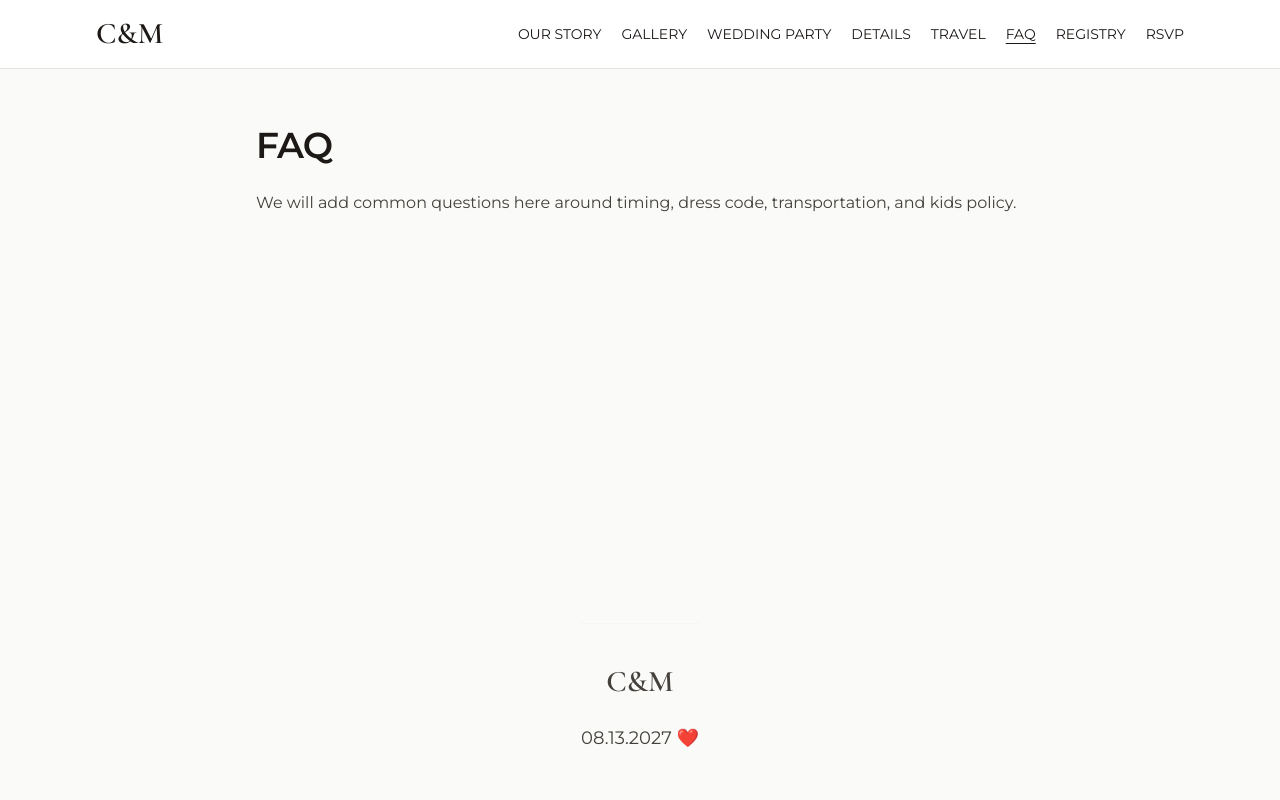
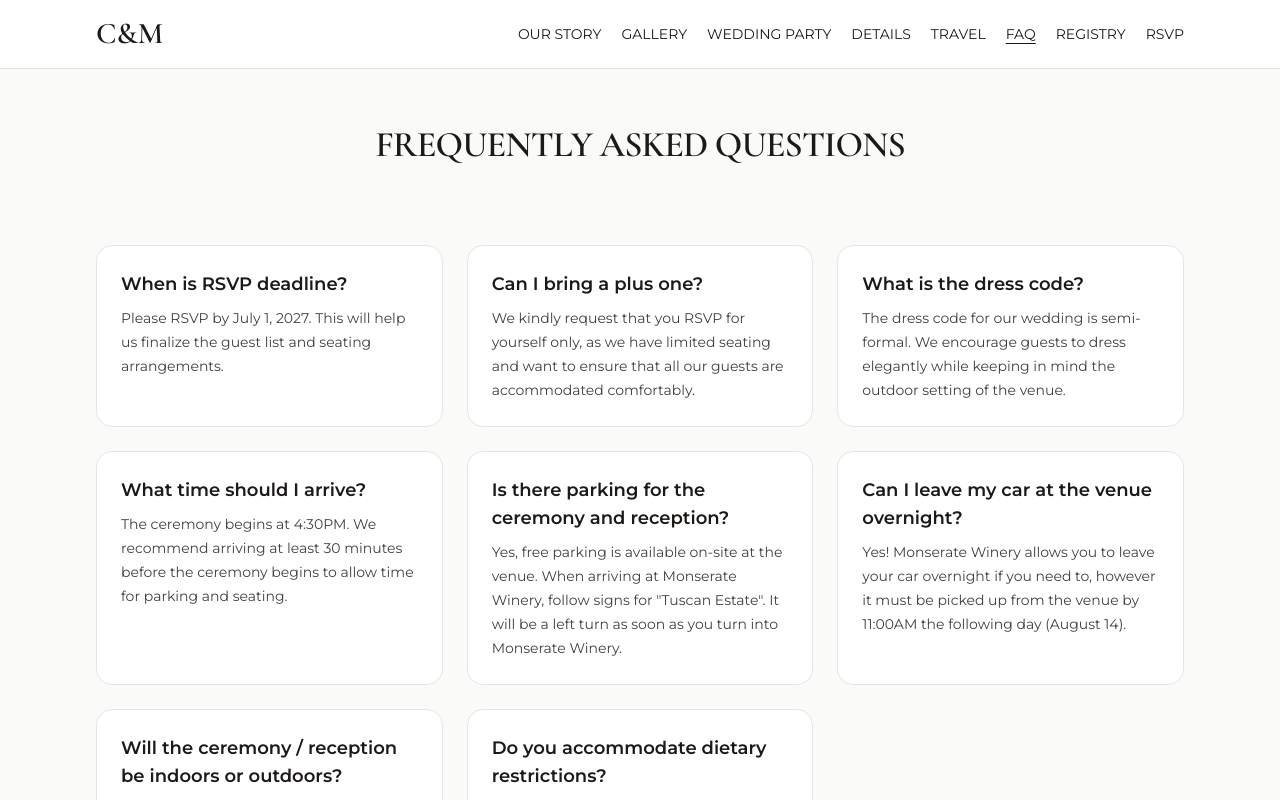
Before and after one commit to coosey/wedding, a Next.js app: page /faq in a window 1280 px wide. Shown: the top 800 px of the page. Built offline with nearby package versions, Linux system fonts and the light colour scheme; a web font is replaced by a local one.

Commit message:
refactor: update faq page

```diff
--- a/app/(site)/faq/page.tsx
+++ b/app/(site)/faq/page.tsx
@@ -1,11 +1,24 @@
+import { Card } from "../../components";
+
+import { FAQS } from "../../../data/faqs";
+
 export default function FaqPage() {
   return (
-    <section className="mx-auto max-w-3xl space-y-6">
-      <h1 className="text-3xl font-semibold tracking-tight sm:text-4xl">FAQ</h1>
-      <p className="text-sm leading-7 text-stone-700 sm:text-base">
-        We will add common questions here around timing, dress code,
-        transportation, and kids policy.
-      </p>
-    </section>
+    <>
+      <section className="flex flex-col items-center mx-auto max-w-3xl space-y-6">
+        <h1 className="text-center font-display text-3xl font-semibold tracking-tight sm:text-4xl">
+          FREQUENTLY ASKED QUESTIONS
+        </h1>
+      </section>
+      <section className="grid gap-4 pt-20 sm:grid-cols-2 sm:gap-6 lg:grid-cols-3">
+        {FAQS.map((faq) => (
+          <Card
+            key={faq.title}
+            title={faq.title}
+            description={faq.description}
+          />
+        ))}
+      </section>
+    </>
   );
 }
```
